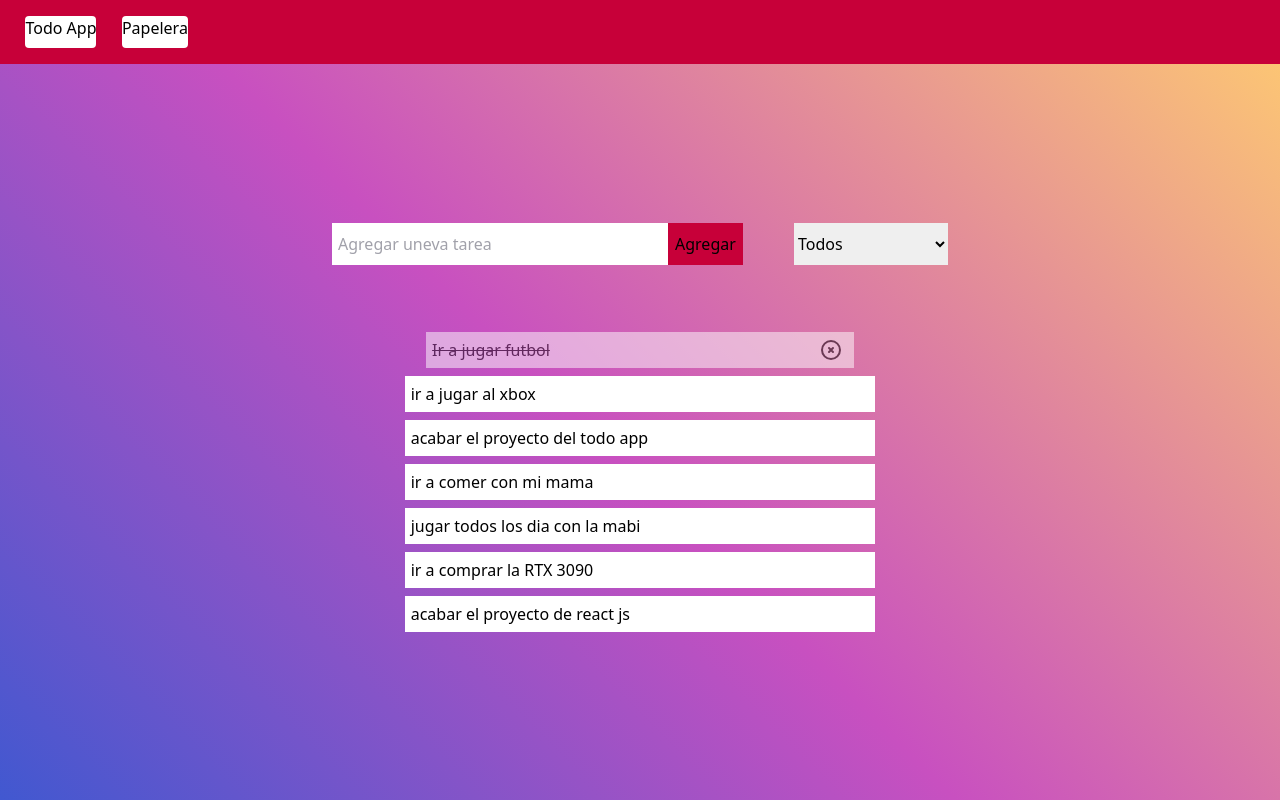
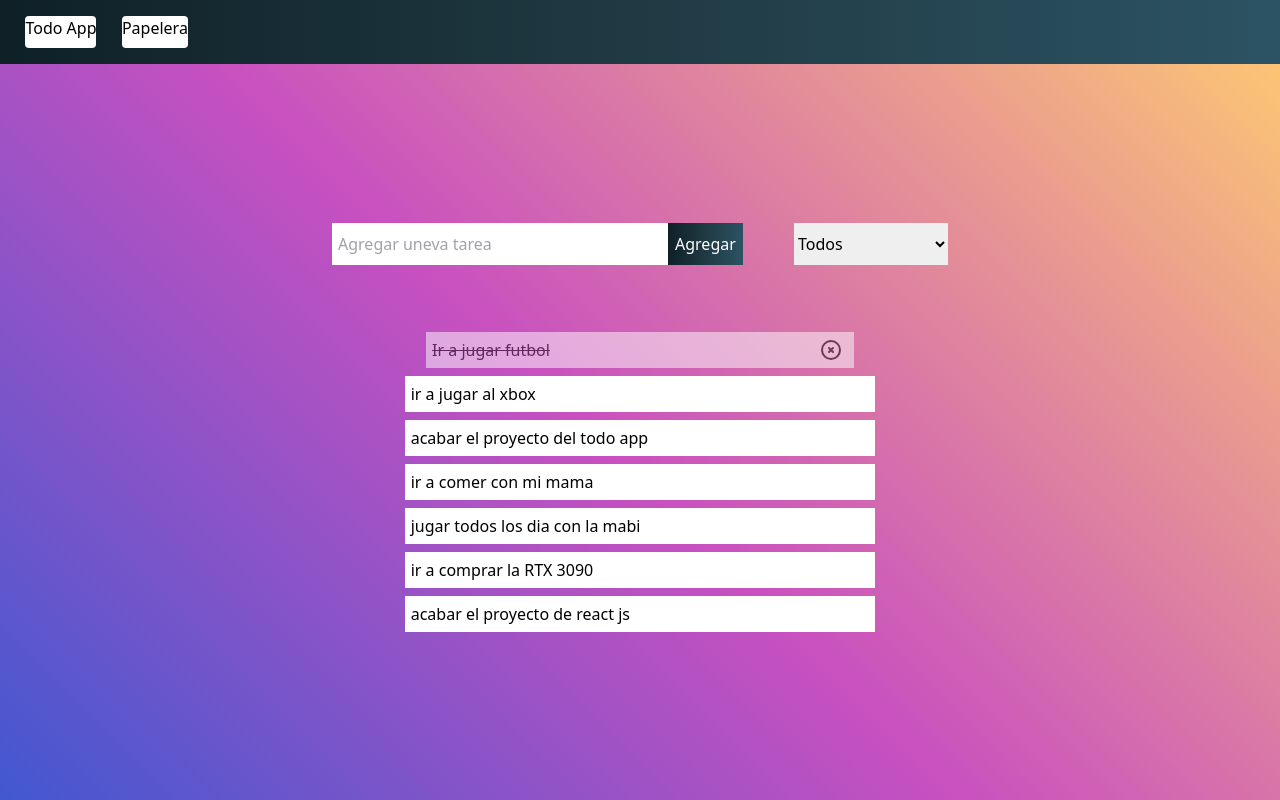
Before and after one commit to LuisArielRetanaHernadez/todo-app, a React (Create React App) app: page / in a window 1280 px wide. Built offline with nearby package versions, Linux system fonts and the light colour scheme.

Commit message:
cambio-de-fondo-del-menu-y-del-btn-form

```diff
--- a/src/styles/Menu.css
+++ b/src/styles/Menu.css
@@ -1,6 +1,7 @@
 .menu{
-    @apply tw-w-full tw-bg-red tw-flex;
+    @apply tw-w-full tw-flex;
     height: 8%;
+    background: linear-gradient(to right, rgb(15, 32, 39), rgb(32, 58, 67), rgb(44, 83, 100));
 }
 .nav-menu{
     @apply tw-w-2/12;
--- a/src/styles/TodoApp/TodoForm.css
+++ b/src/styles/TodoApp/TodoForm.css
@@ -12,6 +12,8 @@
     width: 90%;
 }
 .component-todo-form button{
-    @apply tw-h-full tw-bg-red tw-border-0;
+    @apply tw-h-full tw-border-0;
     width: 20%;
+    background: linear-gradient(to right, rgb(15, 32, 39), rgb(32, 58, 67), rgb(44, 83, 100));
+    color: white;
 }
--- a/src/views/TodoApp.jsx
+++ b/src/views/TodoApp.jsx
@@ -50,6 +50,7 @@ const task = [
     }
 ]
 
+const paperbinTask = []
 
 const TodoApp = () => {
 
```
